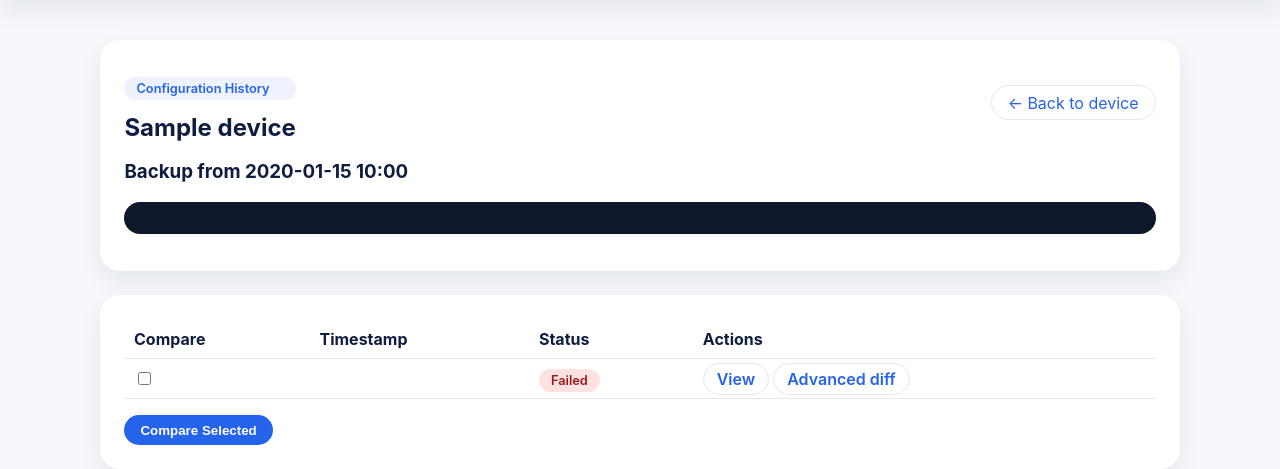
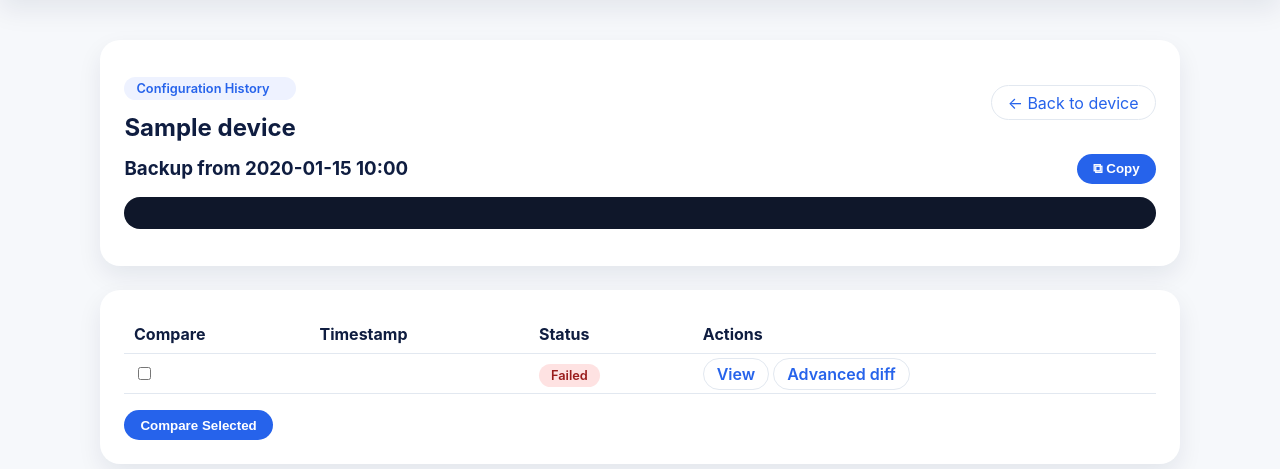
Before and after one commit to hamidsadegh/zas, a Django app: template dcim/templates/dcim/device_configuration_history.html in a window 1280 px wide. Shown: the part 85-554 px from the top of the page. Run offline with Django 5.2, Linux system fonts and the light colour scheme; the template is opened without the code that fills it: most values are stand-ins (such as "Sample title", 1, 10 or a date in 2020).

Commit message:
Moced Copy button from device detail UI to config history

```diff
--- a/dcim/templates/dcim/device_configuration_history.html
+++ b/dcim/templates/dcim/device_configuration_history.html
@@ -57,6 +57,10 @@
     color: #fff;
     font-weight: 600;
 }
+.copy-btn:disabled {
+    opacity: 0.6;
+    cursor: not-allowed;
+}
 table {
     width: 100%;
     border-collapse: collapse;
@@ -80,8 +84,11 @@
         </div>
 
         {% if selected_config %}
-            <h3>Backup from {{ selected_config.backup_time|date:"Y-m-d H:i" }}</h3>
-            <pre class="config-box">{{ selected_config.config_text|default:""|escape }}</pre>
+            <div style="display:flex; align-items:center; gap:0.5rem; flex-wrap:wrap; margin-top:0.75rem; justify-content: space-between;">
+                <h3 style="margin:0;">Backup from {{ selected_config.backup_time|date:"Y-m-d H:i" }}</h3>
+                <button type="button" class="copy-btn" data-copy-target="#selected-config-text">⧉ Copy</button>
+            </div>
+            <pre class="config-box" id="selected-config-text">{{ selected_config.config_text|default:""|escape }}</pre>
         {% else %}
             <p>Select a backup entry below to view its content.</p>
         {% endif %}
@@ -139,4 +146,47 @@
         </form>
     </div>
 </section>
+<script>
+(function () {
+    const copyButton = document.querySelector('[data-copy-target]');
+    if (!copyButton) {
+        return;
+    }
+    copyButton.addEventListener('click', () => {
+        const targetSelector = copyButton.getAttribute('data-copy-target');
+        const target = document.querySelector(targetSelector);
+        if (!target) {
+            return;
+        }
+        const text = target.textContent || '';
+        const restore = () => setTimeout(() => (copyButton.textContent = '⧉ Copy'), 1500);
+        const ok = () => {
+            copyButton.textContent = 'Copied!';
+            restore();
+        };
+        const fail = () => {
+            copyButton.textContent = 'Copy failed';
+            restore();
+        };
+        if (navigator.clipboard && window.isSecureContext) {
+            navigator.clipboard.writeText(text).then(ok).catch(fail);
+        } else {
+            const textarea = document.createElement('textarea');
+            textarea.value = text;
+            textarea.style.position = 'fixed';
+            textarea.style.opacity = '0';
+            document.body.appendChild(textarea);
+            textarea.select();
+            try {
+                document.execCommand('copy');
+                ok();
+            } catch (e) {
+                fail();
+            } finally {
+                document.body.removeChild(textarea);
+            }
+        }
+    });
+})();
+</script>
 {% endblock %}
--- a/dcim/templates/dcim/device_detail.html
+++ b/dcim/templates/dcim/device_detail.html
@@ -421,11 +421,6 @@
         <div class="config-toolbar">
             <h3 style="margin: 0;">Configuration</h3>
             <div class="config-toolbar-actions">
-                {% if latest_config %}
-                <button type="button" class="copy-btn" data-copy-target="#device-config">
-                    ⧉ Copy
-                </button>
-                {% endif %}
                 <button type="button" class="cli-btn" id="open-cli-btn">Open CLI</button>
             </div>
         </div>
```
